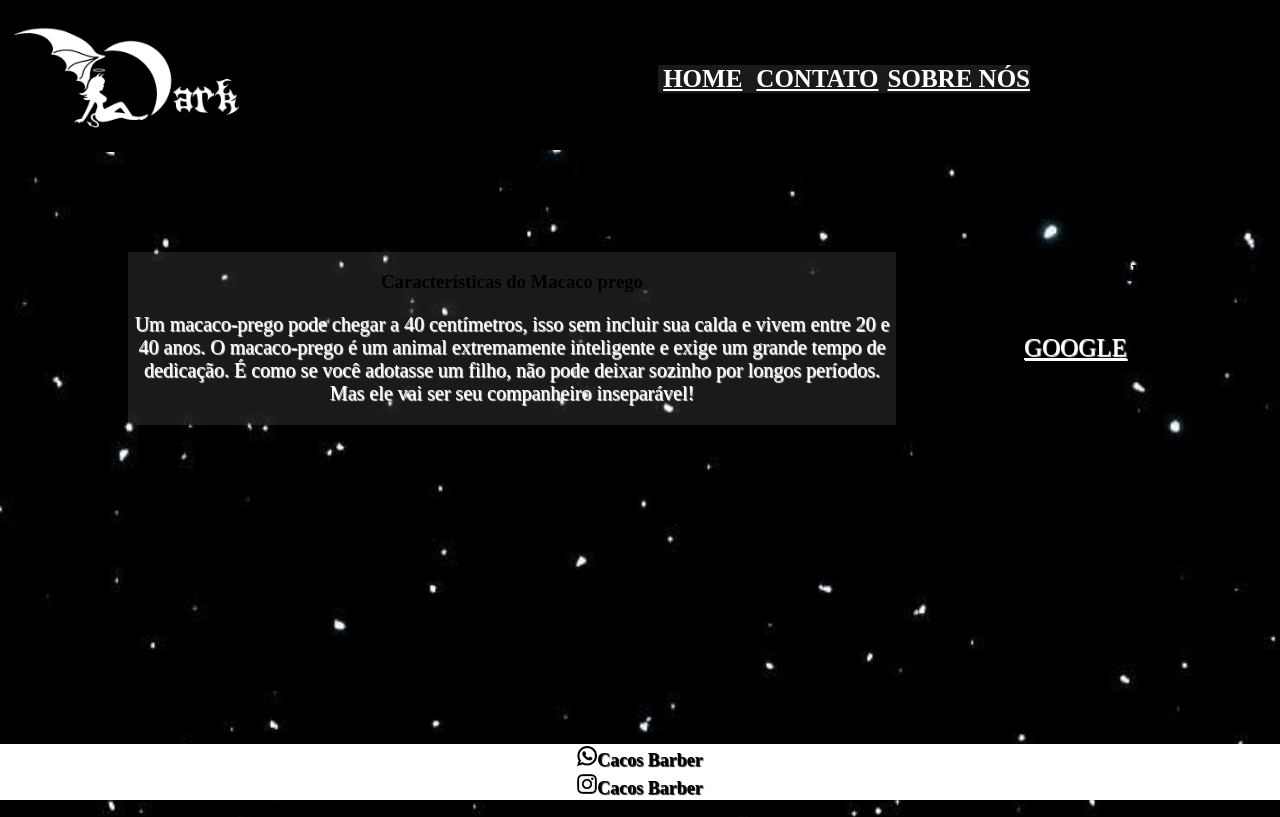
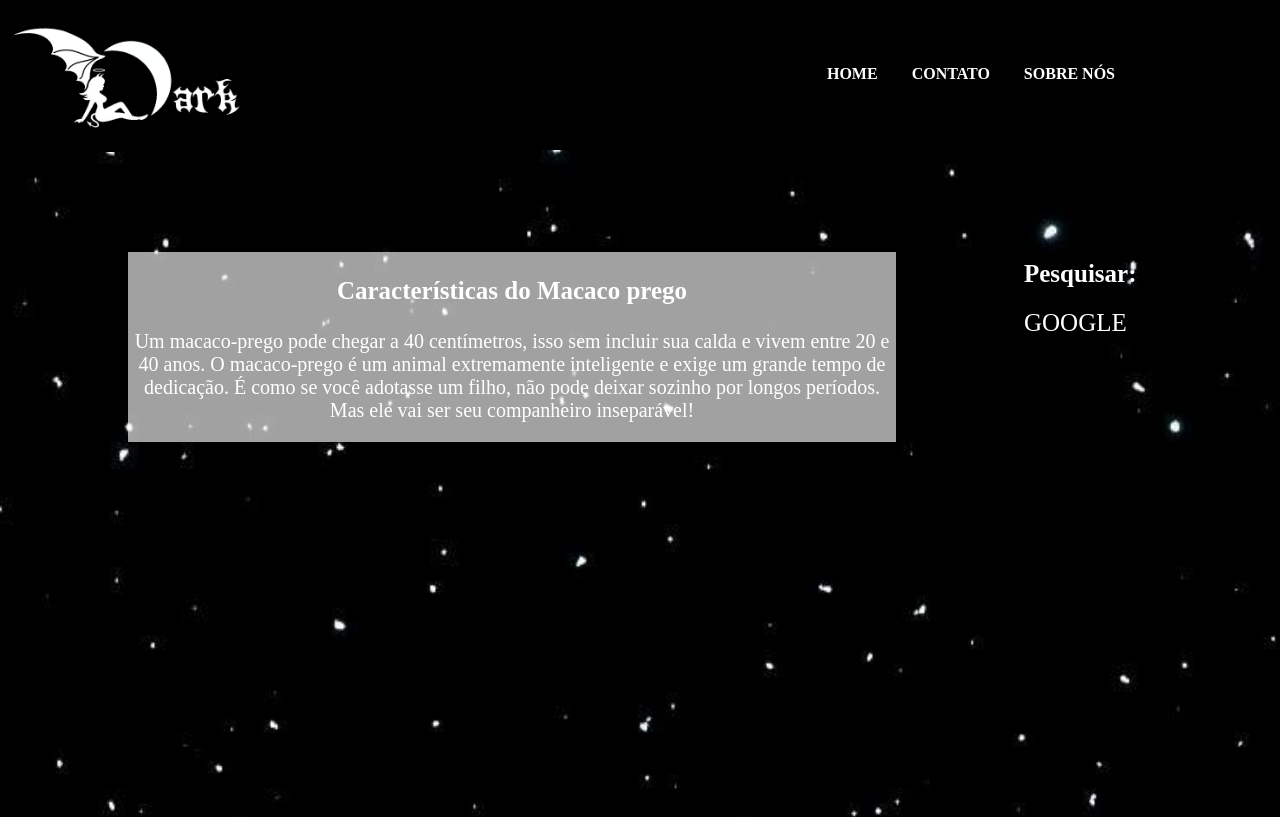
Before and after one commit to LuizEscobarC/CSS, a plain HTML site: page projeto HTML + CSS/index.html in a window 1280 px wide. Shown: the top 817 px of the page. Drawn offline with Linux system fonts and the light colour scheme.

Commit message:
CSS
um pouco mais do meu aprendizado

```diff
--- a/projeto HTML + CSS/index.html
+++ b/projeto HTML + CSS/index.html
@@ -13,10 +13,10 @@
     <!--cabeçalho-->
     <div class="container_header">
         <header>
-            <img src="dark.jpg" width="260x" alt="nantes caco cabeçalho">
-                <nav>
-                    <a href="index.html" id="nav_1"><strong>HOME</strong></a>
-                    <a href="contato.html" id="nav_2"><strong>CONTATO</strong></a>
+            <img id="logo" src="dark.jpg" width="260x" alt="nantes caco cabeçalho">
+                <nav id="menu">
+                    <a href="index.html"><strong>HOME</strong></a>
+                    <a href="contato.html"><strong>CONTATO</strong></a>
                     <a href="about.html"><strong>SOBRE NÓS</strong></a>
                 </nav>
         </header>
@@ -42,7 +42,7 @@
                     </div>
                     <div id="div_aside">
                         <aside>
-                            <h2>Como ajudar um macaco</h2>
+                            <h2>Pesquisar:</h2>
                             <p><a href="http://google.com">GOOGLE</a>  </p>
                         </aside>
                     </div>
--- a/projeto HTML + CSS/style.css
+++ b/projeto HTML + CSS/style.css
@@ -16,33 +16,29 @@ header{
 }
 nav{
     float: right;
-    margin: 65px 250px 0 0;
-    background-color: rgba(255, 255, 255, 0.100);
-
-
+    margin: 65px 150px 0 0;
 }
 footer{
     background-color:white;
     text-align: center;
-    position: fixed;
+    position: static;
     bottom: 0;
     right: 0;
     left: 0;
     clear: both;
     text-shadow: 1px 1px 1px #111111;
+    min-height: 50px;
 
+}
+footer:hover{
+    background-color: rgba(0,0, 0, 0.2);
 }
 p{
     font-family: 'Times New Roman', Times, serif;
     color:white;
     font-size: 20px;
-    text-shadow: 1px 1px 1px white;
+
 }
-a{
-    color:white;
-    font-size: 25px;
-}
-
 
 div.container_header{
     width: 100%;
@@ -50,25 +46,40 @@ div.container_header{
     top: 0;
 }
 
-/*distancia entre o links de navegação*/
-#nav_1{
-    margin: 5px;
-}
-#nav_2{
-    margin: 5px;
-}
 div.corpo{
-    min-height: 2044px;
+    min-height: 1080px;
     margin: 150px 0 0 0;
     background-image: url('FUNDO.jpg');
     background-size: 100%;
+    clear: both;
+}
+.corpo a, h3, h2, h1{
+    color:white;
+    font-size: 25px;
+}
+
+#logo{
+    float:left;
+}
+#menu{
+    float:right;
+}
+#menu a{
+    padding: 15px;
+    color: white;
+}
+#menu a:hover{
+    background-color: rgba(255, 255, 255, 0.678);
+    padding: 65px 20px 65px 20px;
+    text-shadow:1px 1px 1px  #000000;
+    color: black;
 }
 #div_aside1{
     width: 60%;
     float: left;
     margin:  8% 5% 0 10%;
     text-align: center;
-    background-color: rgba(255, 255, 255, 0.100);
+    background-color: rgba(255, 255, 255, 0.63);
 
 }
 
@@ -77,3 +88,10 @@ div.corpo{
     float: right;
     margin: 7% 0 0 5%;
 }
+#div_aside a:hover{
+    color: red;
+    background-color: rgba(252, 0, 0, 0.4);
+}
+a{
+    text-decoration: none;
+}
```
